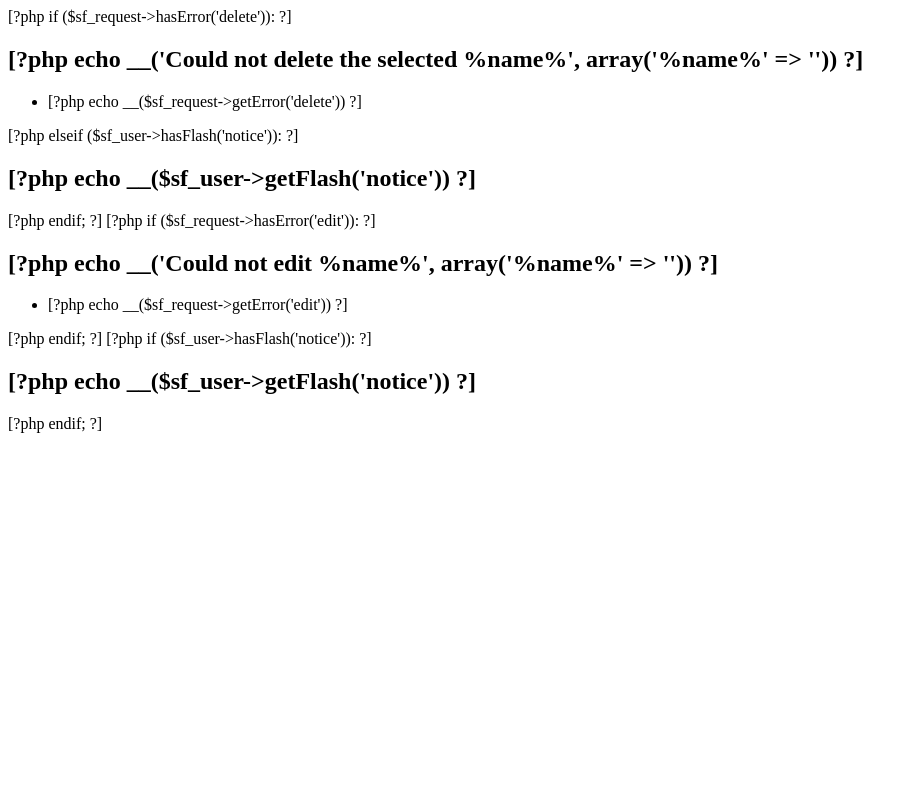
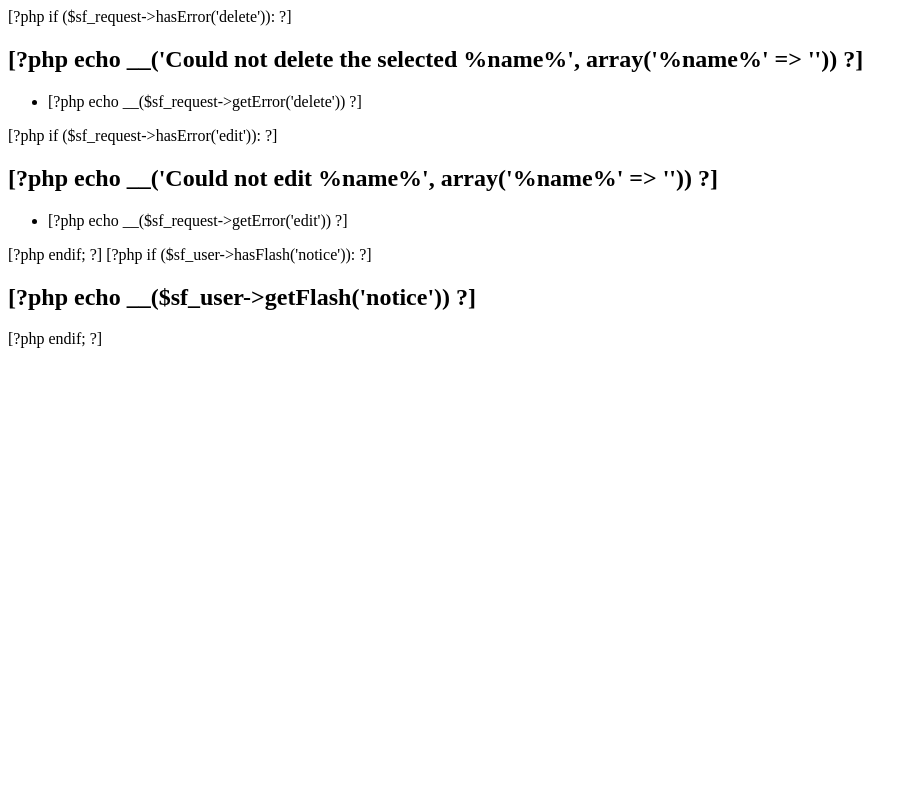
Before and after one commit to Symfony-Plugins/sfPropel14Plugin, a PHP site: template data/generator/sfPropelAdmin/default/template/templates/_list_messages.php in a window 1280 px wide. Shown: the whole page, without its empty margins (0-916 px from the left). Run offline with PHP 8.4, Linux system fonts and the light colour scheme; the template is opened without the code that fills it: most values are stand-ins (such as "Sample title", 1, 10 or a date in 2020); data that the repository does not hold is empty.

Commit message:
sfPropelPlugin: fixed duplicate notification in admin generators
git-svn-id: http://svn.symfony-project.com/plugins/sfPropelPlugin/branches/1.3@9596 ee427ae8-e902-0410-961c-c3ed070cd9f9

```diff
--- a/data/generator/sfPropelAdmin/default/template/templates/_list_messages.php
+++ b/data/generator/sfPropelAdmin/default/template/templates/_list_messages.php
@@ -5,11 +5,6 @@
     <li>[?php echo __($sf_request->getError('delete')) ?]</li>
   </ul>
 </div>
-[?php elseif ($sf_user->hasFlash('notice')): ?]
-<div class="save-ok">
- <h2>[?php echo __($sf_user->getFlash('notice')) ?]</h2>
-</div>
-[?php endif; ?]
 
 [?php if ($sf_request->hasError('edit')): ?]
 <div class="form-errors">
```
